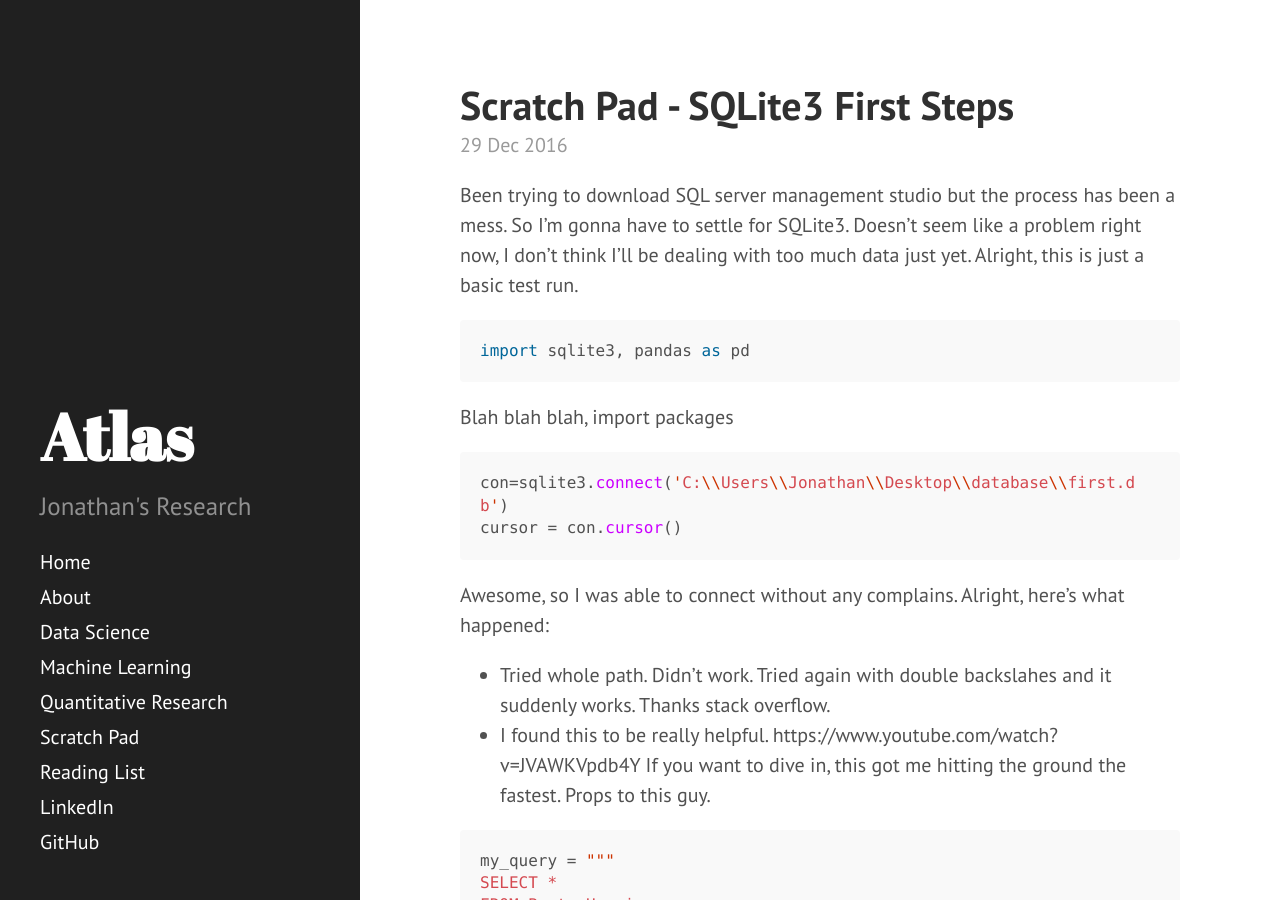
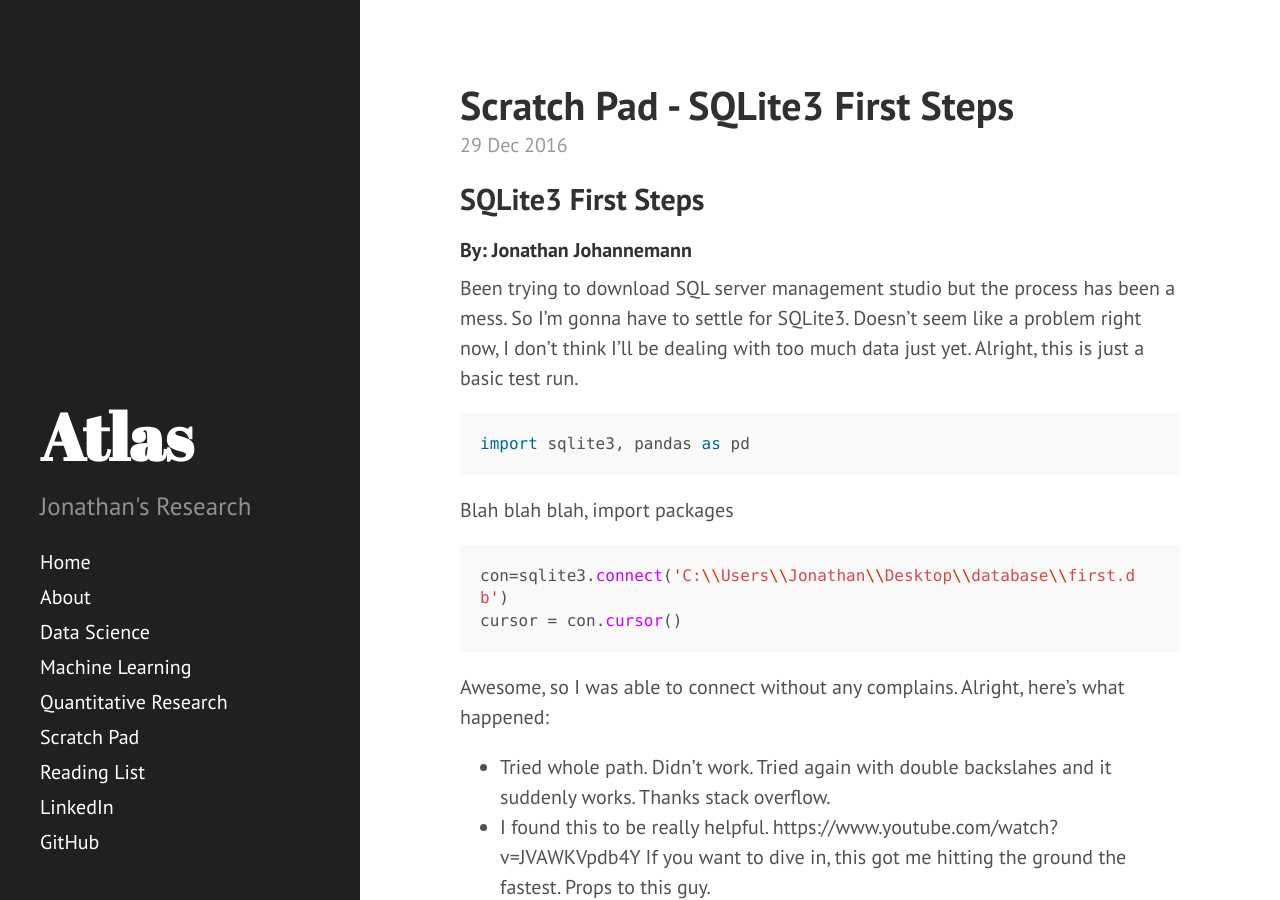
Before and after one commit to JonathanJohann/Research, a Jekyll site: the page built from _posts/Scratch_Pad/2016-12-29-SQLite3-First-Steps.md, in a window 1280 px wide and 900 px high. Built offline with Jekyll 4.4.1, drawn with Linux system fonts in a browser that asks for light colours; Markdown is read by kramdown in place of the engine named in the settings.

Commit message:
Update 2016-12-29-SQLite3-First-Steps.md

```diff
--- a/_posts/Scratch_Pad/2016-12-29-SQLite3-First-Steps.md
+++ b/_posts/Scratch_Pad/2016-12-29-SQLite3-First-Steps.md
@@ -5,6 +5,10 @@ title: Scratch Pad - SQLite3 First Steps
 weight: 10
 hard_wrap: false
 ---
+
+## SQLite3 First Steps
+
+#### By: Jonathan Johannemann
 
 Been trying to download SQL server management studio but the process has been a mess. So I'm gonna have to settle for SQLite3. Doesn't seem like a problem right now, I don't think I'll be dealing with too much data just yet. Alright, this is just a basic test run.
 
```
